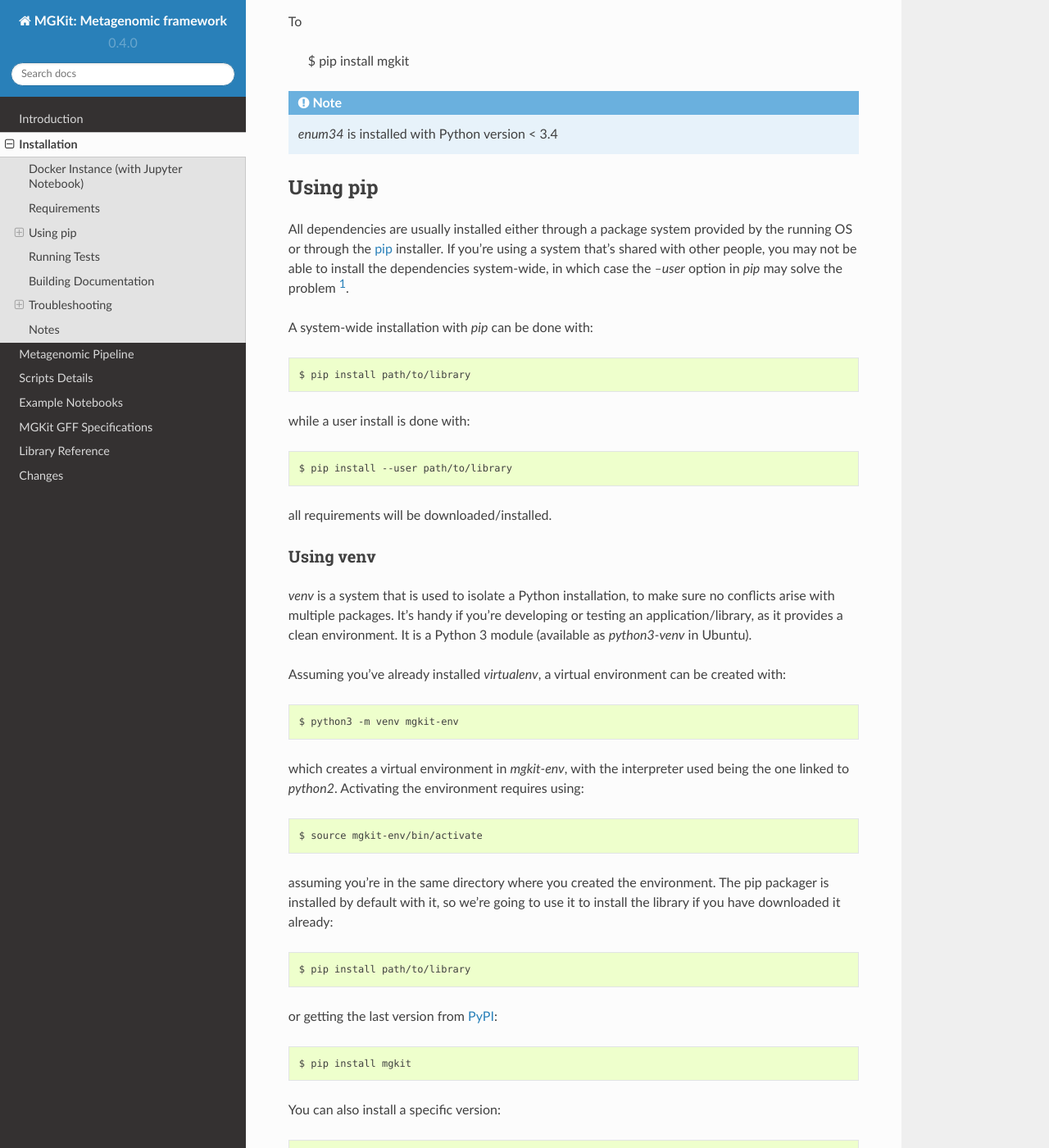
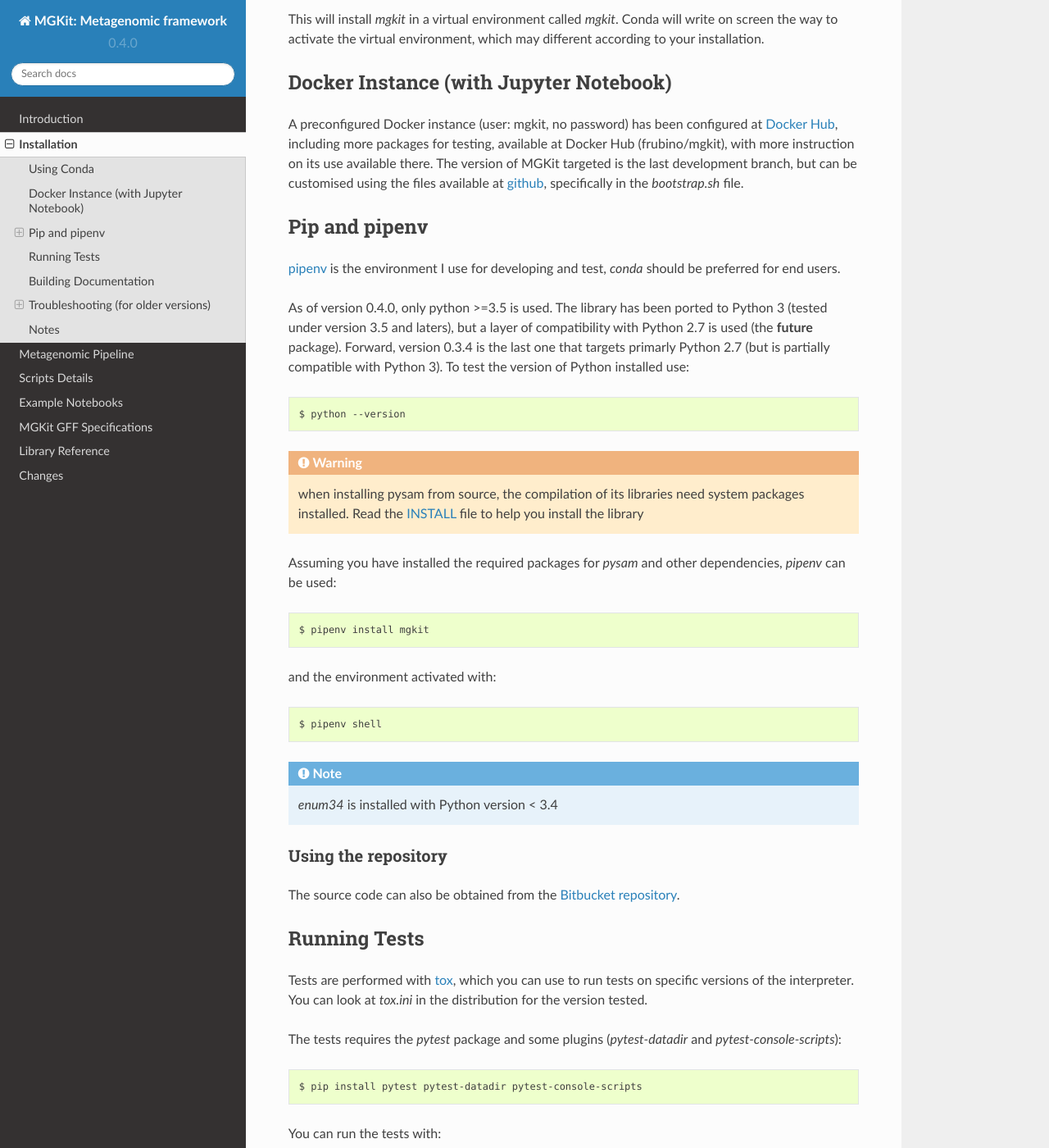
Before and after one commit to frubino/mgkit, a Sphinx documentation site: the page built from docs/source/install.rst, in a window 1280 px wide and 1400 px high, scrolled down 713 px. Shown: the whole window at 82% size. Built offline with Sphinx 7.4.7 and the Read the Docs theme 2.0.0, drawn with Linux system fonts in a browser that asks for light colours; pages that are not in the unit, such as notebooks, are missing from menus; some of the changed text lies outside the part shown.

Commit message:
Updated the installation

```diff
--- a/docs/source/install.rst
+++ b/docs/source/install.rst
@@ -2,72 +2,55 @@
 
 Installation
 ============
+
+The library is both in `PyPI <https/www.pypi.org>`_ and `Bioconda <https://bioconda.github.io>`_. Any new version is first released on PyPI and then ported to the Bioconda repository. Installation is easier from Bioconda, since some dependencies (specifically `pysam <https://github.com/pysam-developers/pysam>`_) can have requirements that are difficult to resolve.
+
+.. warning::
+
+	The preferred version of Python to use is >=3.5 as this is the one I'm using MGKit with and Python 2.7 will not be mantained anymore starting with 1st January 2020. From MGKit 0.3.4 support for Python 3 was added and from 0.4.x you can expect Python 2.7 supoort to be gradually removed.
+
+Using Conda
+-----------
+
+.. note::
+
+	this was tested in conda version 4.5.4 and Python 3.6.5
+
+Installing in a conda environment is relatively straight forward, and I recommend installing mgkit in its own environment::
+
+	$ conda create --name mgkit mgkit
+
+This will install `mgkit` in a virtual environment called `mgkit`. Conda will write on screen the way to activate the virtual environment, which may different according to your installation.
 
 Docker Instance (with Jupyter Notebook)
 ---------------------------------------
 
 A preconfigured Docker instance (user: mgkit, no password) has been configured at `Docker Hub <https://hub.docker.com/r/frubino/mgkit/>`_, including more packages for testing, available at Docker Hub (frubino/mgkit), with more instruction on its use available there. The version of MGKit targeted is the last development branch, but can be customised using the files available at `github <https://github.com/frubino/mgkit-docker-repo>`_, specifically in the `bootstrap.sh` file.
 
-.. warning::
+Pip and pipenv
+--------------
 
-	The preferred version of Python to use is >=3.5 as this is the one I'm using MGKit with and Python 2.7 will not be mantained anymore starting with 1st January 2020. From MGKit 0.3.4 support for Python 3 was added and from 0.4.x you can expect Python 2.7 supoort to be gradually removed.
+`pipenv <https://pipenv.readthedocs.io/>`_ is the environment I use for developing and test, `conda` should be preferred for end users.
 
-Requirements
-------------
-
-The library has been ported to Python 3 (tested under version 3.5), but a layer of compatibility with Python 2.7 is used (the **future** package). Forward, version 0.3.4 is the last one that targets primarly Python 2.7 (but is partially compatible with Python 3). To test the version of Python installed use::
+As of version 0.4.0, only python >=3.5 is used. The library has been ported to Python 3 (tested under version 3.5 and laters), but a layer of compatibility with Python 2.7 is used (the **future** package). Forward, version 0.3.4 is the last one that targets primarly Python 2.7 (but is partially compatible with Python 3). To test the version of Python installed use::
 
 	$ python --version
 
-To
+.. warning::
 
-	$ pip install mgkit
+	when installing pysam from source, the compilation of its libraries need system packages installed. Read the `INSTALL <https://github.com/pysam-developers/pysam/blob/master/htslib/INSTALL>`_ file to help you install the library
+
+Assuming you have installed the required packages for `pysam` and other dependencies, `pipenv` can be used::
+
+	$ pipenv install mgkit
+
+and the environment activated with::
+
+	$ pipenv shell
 
 .. note::
 
 	`enum34` is installed with Python version < 3.4
-
-Using pip
----------
-
-All dependencies are usually installed either through a package system provided by the running OS or through the `pip <http://www.pip-installer.org/>`_ installer. If you're using a system that's shared with other people, you may not be able to install the dependencies system-wide, in which case the `--user` option in `pip` may solve the problem [#]_.
-
-A system-wide installation with `pip` can be done with::
-
-	$ pip install path/to/library
-
-while a user install is done with::
-
-	$ pip install --user path/to/library
-
-all requirements will be downloaded/installed.
-
-.. _install-virtualenv:
-
-Using venv
-^^^^^^^^^^
-
-`venv` is a system that is used to isolate a Python installation, to make sure no conflicts arise with multiple packages. It's handy if you're developing or testing an application/library, as it provides a clean environment. It is a Python 3 module (available as `python3-venv` in Ubuntu).
-
-Assuming you've already installed `virtualenv`, a virtual environment can be created with::
-
-	$ python3 -m venv mgkit-env
-
-which creates a virtual environment in `mgkit-env`, with the interpreter used being the one linked to `python2`. Activating the environment requires using::
-
-	$ source mgkit-env/bin/activate
-
-assuming you're in the same directory where you created the environment. The pip packager is installed by default with it, so we're going to use it to install the library if you have downloaded it already::
-
-	$ pip install path/to/library
-
-or getting the last version from `PyPI <https://pypi.python.org/pypi>`_::
-
-	$ pip install mgkit
-
-You can also install a specific version::
-
-	$ pip install mgkit==0.2.0
 
 Using the repository
 ^^^^^^^^^^^^^^^^^^^^
@@ -76,6 +59,8 @@
 
 Running Tests
 ---------------
+
+Tests are performed with `tox <https://tox.readthedocs.io/en/latest/>`_, which you can use to run tests on specific versions of the interpreter. You can look at `tox.ini` in the distribution for the version tested.
 
 The tests requires the `pytest` package and some plugins (`pytest-datadir` and `pytest-console-scripts`)::
 
@@ -94,15 +79,15 @@
 
 * latex (for pdf output - `make latexpdf`)
 
-Troubleshooting
----------------
+Troubleshooting (for older versions)
+------------------------------------
 
 Some of the dependencies require available compilers to finish the installation. At the mimimum a system that provides the full GNU compiler suite, including a fortran compiler is required to install those dependencies by source.
 
 If a compilation error is raised during installation, it's adviced to install each dependency manually. I'll try to keep this section updated, but there's not that many OS that I can keep working on (mostly MacOSX and GNU/Linux).
 
-MacOSX
-^^^^^^
+Older versions of MacOSX
+^^^^^^^^^^^^^^^^^^^^^^^^
 
 Version 10.19 of MacOSX comes with Python 2.7 installed. To install every dependency from source, however it's needed to install the *Xcode* app from the **App Store** which install the compilers, with the exception of `gfortran`. Another solution is using `Homebrew <http://brew.sh>`_ or `Macports <http://www.macports.org>`_, to install the compilers needed.
 
```
